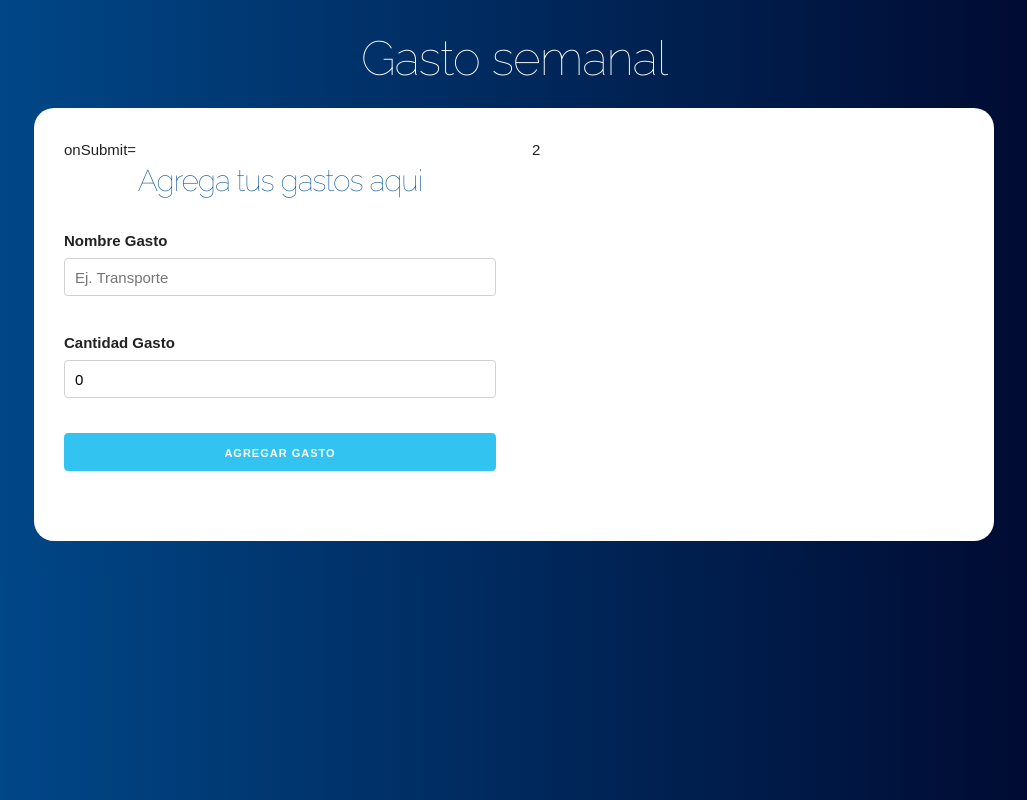
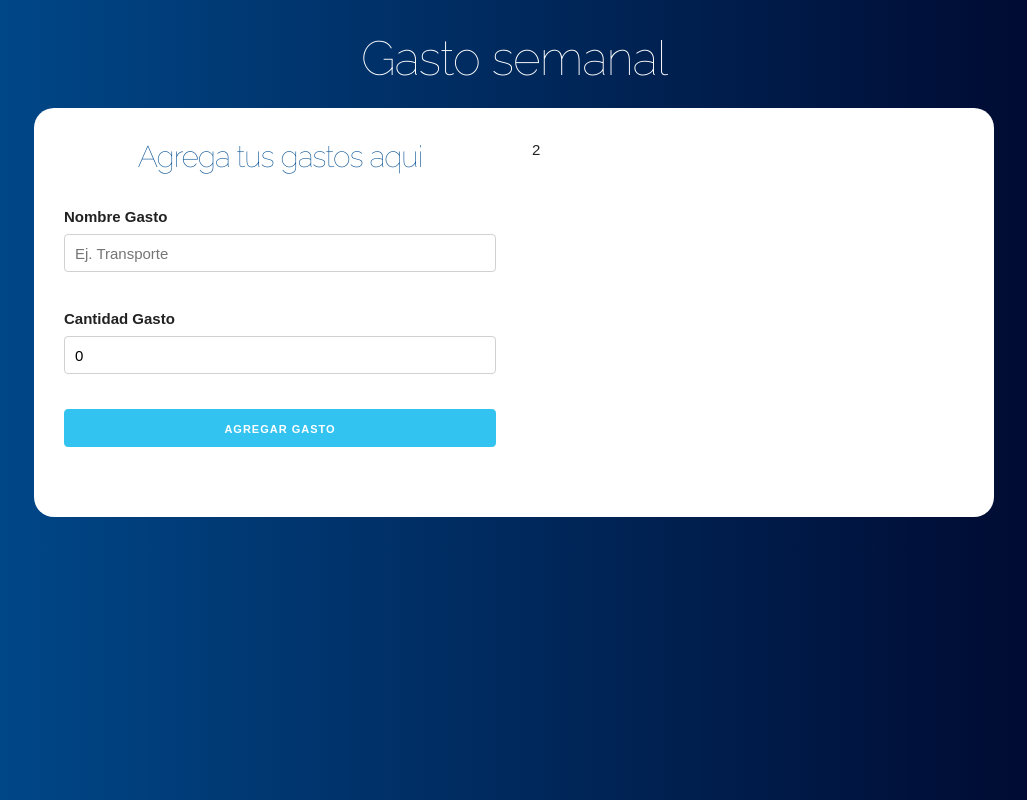
Before and after one commit to Crusiris/Administrador-de-presupuesto, a React (Create React App) app: page / in a window 1280 px wide. Both pictures are taken after typing "5" into the empty fields and a click on the input "Definir Presupuesto". Shown: the whole page, without its empty margins (126-1153 px from the left). Built offline with nearby package versions, Linux system fonts and the light colour scheme.

Commit message:
Mensaje de error

```diff
--- a/src/components/Formulario.js
+++ b/src/components/Formulario.js
@@ -1,16 +1,24 @@
 import React, {useState} from 'react'
+import Error from './Error'
 
 const Formulario = () => {
     //State para el nombres y el monto del gasto
     const [ nameegress, setNameEgress ]= useState('');
     const [ quantity, saveQuantity ]= useState(0);
 
+    //State para los errores en los input de gastos
+    const [error, saveError]= useState(false);
+
     //Funcion para agregar el gasto
     const addEgress = e =>{
         e.preventDefault();
 
         //validando
-
+        if (nameegress === "" || quantity < 1 || isNaN(quantity)){
+            saveError(true);
+            return;
+        }
+        saveError(false);
         //Construir el gasto
 
         //Pasar el gasto al componente principal
@@ -19,10 +27,17 @@ const Formulario = () => {
     }
 
     return (
-        <form>
+        <form
             onSubmit={addEgress}
+        >
 
             <h2>Agrega tus gastos aqui</h2>
+
+            {error
+            ? <Error mensaje="Todos los campos son obligatorios y el presupuesto debe ser mayor que 0"/>
+            :
+            null
+            }
 
             <div className="campo">
                 <label>Nombre Gasto</label>
```
